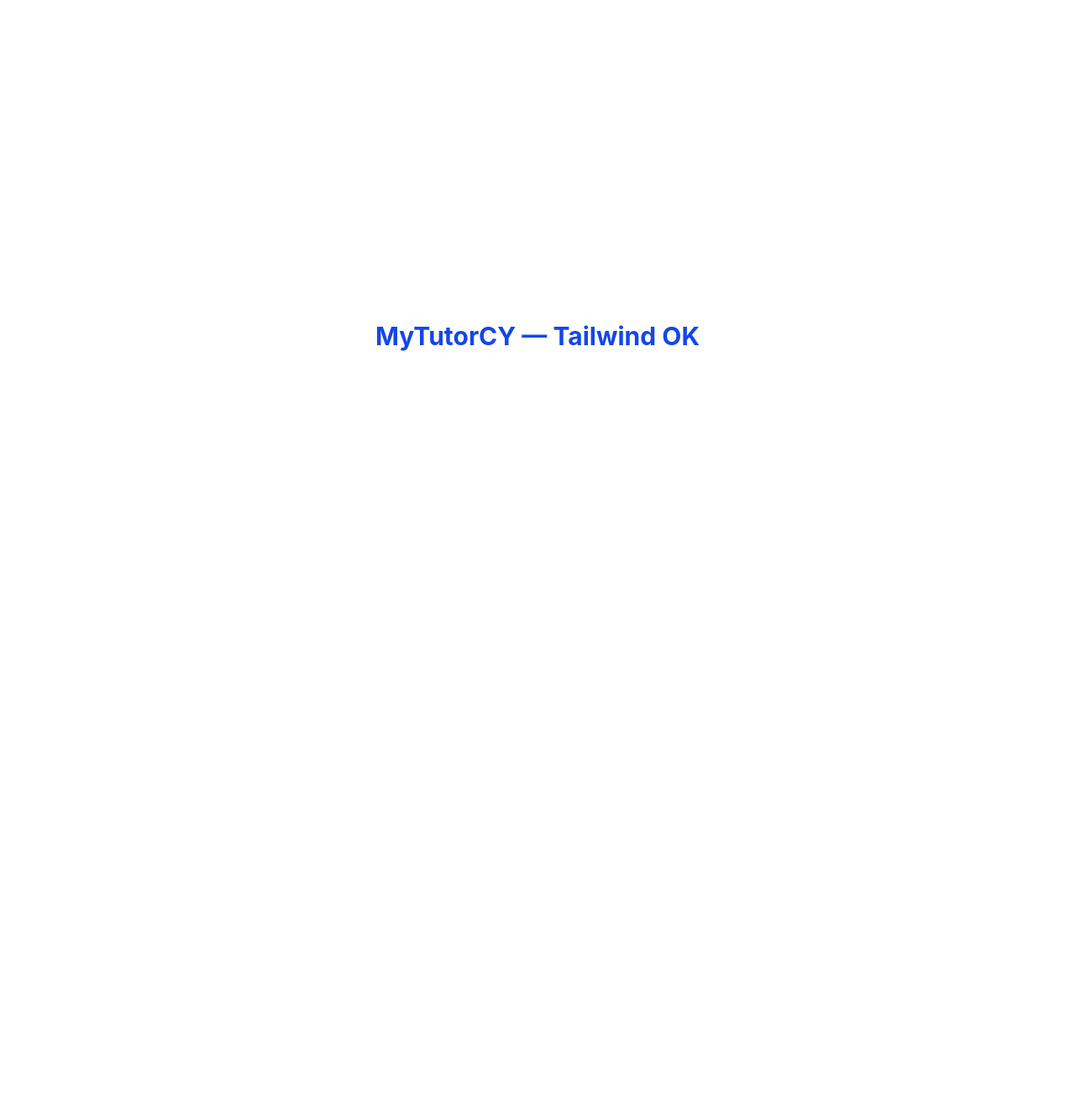
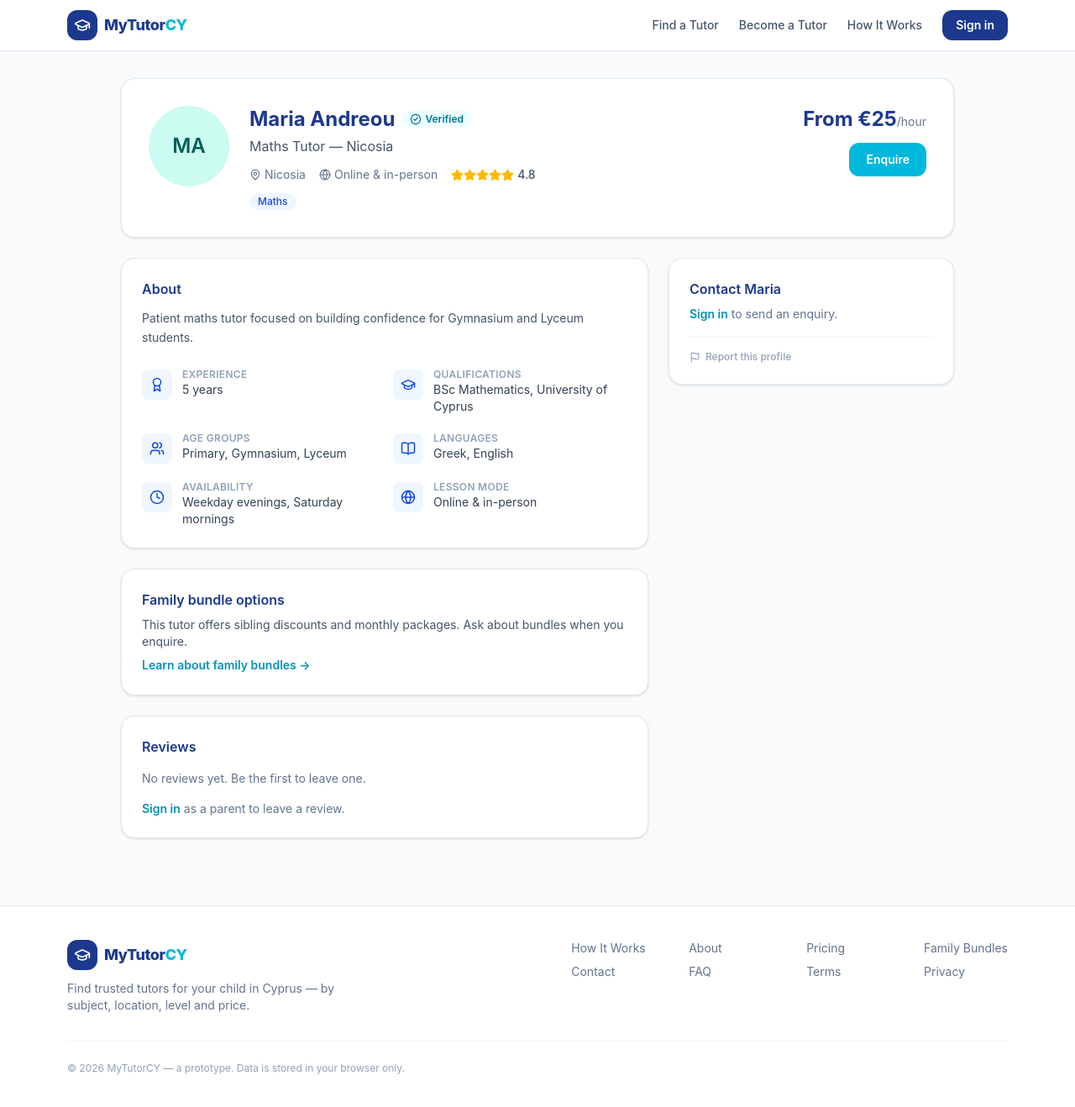
Before and after one commit to geopadev/mytutorcy, a React (Vite) app: page /#/tutor/demo-tutor in a window 1280 px wide. Before the commit this address led to /#/. Shown: the whole page at 84% size. Before the commit the page ends 800 px from the top, so only its background shows below. Built offline with nearby package versions, Linux system fonts and the light colour scheme.

Commit message:
add layout shell and route table

```diff
--- a/src/App.tsx
+++ b/src/App.tsx
@@ -1,9 +1,52 @@
-function App() {
+import { Routes, Route, Link } from 'react-router-dom'
+import Layout from './components/Layout'
+import Home from './pages/Home'
+import FindTutor from './pages/FindTutor'
+import TutorProfile from './pages/TutorProfile'
+import BecomeTutor from './pages/BecomeTutor'
+import Account from './pages/Account'
+import Auth from './pages/Auth'
+import HowItWorks from './pages/static/HowItWorks'
+import About from './pages/static/About'
+import Pricing from './pages/static/Pricing'
+import FamilyBundles from './pages/static/FamilyBundles'
+import Contact from './pages/static/Contact'
+import FAQ from './pages/static/FAQ'
+import Terms from './pages/static/Terms'
+import Privacy from './pages/static/Privacy'
+
+function NotFound() {
   return (
-    <div className="min-h-screen grid place-items-center">
-      <h1 className="text-3xl font-bold text-blue-700">MyTutorCY — Tailwind OK</h1>
+    <div className="mx-auto max-w-xl px-4 py-24 text-center">
+      <p className="text-5xl font-extrabold text-blue-900">404</p>
+      <p className="mt-3 text-slate-500">We couldn't find that page.</p>
+      <Link to="/" className="mt-5 inline-block rounded-xl bg-blue-900 px-5 py-2.5 font-semibold text-white hover:bg-blue-800">
+        Back home
+      </Link>
     </div>
   )
 }
 
-export default App
+export default function App() {
+  return (
+    <Routes>
+      <Route element={<Layout />}>
+        <Route index element={<Home />} />
+        <Route path="find" element={<FindTutor />} />
+        <Route path="tutor/:id" element={<TutorProfile />} />
+        <Route path="become-a-tutor" element={<BecomeTutor />} />
+        <Route path="account" element={<Account />} />
+        <Route path="signin" element={<Auth />} />
+        <Route path="how-it-works" element={<HowItWorks />} />
+        <Route path="about" element={<About />} />
+        <Route path="pricing" element={<Pricing />} />
+        <Route path="family-bundles" element={<FamilyBundles />} />
+        <Route path="contact" element={<Contact />} />
+        <Route path="faq" element={<FAQ />} />
+        <Route path="terms" element={<Terms />} />
+        <Route path="privacy" element={<Privacy />} />
+        <Route path="*" element={<NotFound />} />
+      </Route>
+    </Routes>
+  )
+}
--- /dev/null
+++ b/src/components/Layout.tsx
@@ -0,0 +1,157 @@
+import { useState } from 'react'
+import { Link, NavLink, Outlet, useNavigate } from 'react-router-dom'
+import { GraduationCap, Menu, X, LogOut, UserCircle } from 'lucide-react'
+import { useAuth } from '../context/AuthContext'
+
+const navLinks = [
+  { to: '/find', label: 'Find a Tutor' },
+  { to: '/become-a-tutor', label: 'Become a Tutor' },
+  { to: '/how-it-works', label: 'How It Works' },
+]
+
+const footerLinks: { to: string; label: string }[] = [
+  { to: '/how-it-works', label: 'How It Works' },
+  { to: '/about', label: 'About' },
+  { to: '/pricing', label: 'Pricing' },
+  { to: '/family-bundles', label: 'Family Bundles' },
+  { to: '/contact', label: 'Contact' },
+  { to: '/faq', label: 'FAQ' },
+  { to: '/terms', label: 'Terms' },
+  { to: '/privacy', label: 'Privacy' },
+]
+
+function Logo() {
+  return (
+    <Link to="/" className="flex items-center gap-2 font-extrabold tracking-tight text-blue-900">
+      <span className="grid h-9 w-9 place-items-center rounded-xl bg-blue-900 text-white">
+        <GraduationCap size={20} />
+      </span>
+      <span className="text-lg">
+        MyTutor<span className="text-cyan-500">CY</span>
+      </span>
+    </Link>
+  )
+}
+
+export default function Layout() {
+  const { user, signOut } = useAuth()
+  const navigate = useNavigate()
+  const [open, setOpen] = useState(false)
+
+  async function handleSignOut() {
+    await signOut()
+    setOpen(false)
+    navigate('/')
+  }
+
+  const linkCls = ({ isActive }: { isActive: boolean }) =>
+    `text-sm font-medium transition hover:text-cyan-600 ${isActive ? 'text-cyan-600' : 'text-slate-600'}`
+
+  return (
+    <div className="flex min-h-screen flex-col bg-slate-50">
+      <header className="sticky top-0 z-30 border-b border-slate-200 bg-white/90 backdrop-blur">
+        <div className="mx-auto flex max-w-6xl items-center justify-between px-4 py-3">
+          <Logo />
+
+          <nav className="hidden items-center gap-6 md:flex">
+            {navLinks.map((l) => (
+              <NavLink key={l.to} to={l.to} className={linkCls}>
+                {l.label}
+              </NavLink>
+            ))}
+            {user ? (
+              <div className="flex items-center gap-3">
+                <Link
+                  to="/account"
+                  className="flex items-center gap-1.5 text-sm font-medium text-blue-900 hover:text-cyan-600"
+                >
+                  <UserCircle size={18} /> Account
+                </Link>
+                <button
+                  type="button"
+                  onClick={handleSignOut}
+                  className="flex items-center gap-1.5 text-sm font-medium text-slate-500 hover:text-rose-500"
+                >
+                  <LogOut size={16} /> Sign out
+                </button>
+              </div>
+            ) : (
+              <Link
+                to="/signin"
+                className="rounded-xl bg-blue-900 px-4 py-2 text-sm font-semibold text-white transition hover:bg-blue-800"
+              >
+                Sign in
+              </Link>
+            )}
+          </nav>
+
+          <button
+            type="button"
+            className="rounded-lg p-2 text-slate-600 md:hidden"
+            onClick={() => setOpen((o) => !o)}
+            aria-label="Toggle menu"
+          >
+            {open ? <X size={22} /> : <Menu size={22} />}
+          </button>
+        </div>
+
+        {open && (
+          <nav className="border-t border-slate-200 bg-white px-4 py-3 md:hidden">
+            <div className="flex flex-col gap-3">
+              {navLinks.map((l) => (
+                <NavLink key={l.to} to={l.to} className={linkCls} onClick={() => setOpen(false)}>
+                  {l.label}
+                </NavLink>
+              ))}
+              {user ? (
+                <>
+                  <NavLink to="/account" className={linkCls} onClick={() => setOpen(false)}>
+                    Account
+                  </NavLink>
+                  <button
+                    type="button"
+                    onClick={handleSignOut}
+                    className="flex items-center gap-1.5 text-left text-sm font-medium text-rose-500"
+                  >
+                    <LogOut size={16} /> Sign out
+                  </button>
+                </>
+              ) : (
+                <NavLink to="/signin" className={linkCls} onClick={() => setOpen(false)}>
+                  Sign in
+                </NavLink>
+              )}
+            </div>
+          </nav>
+        )}
+      </header>
+
+      <main className="flex-1">
+        <Outlet />
+      </main>
+
+      <footer className="mt-12 border-t border-slate-200 bg-white">
+        <div className="mx-auto max-w-6xl px-4 py-10">
+          <div className="flex flex-col gap-6 md:flex-row md:items-start md:justify-between">
+            <div className="max-w-xs">
+              <Logo />
+              <p className="mt-3 text-sm text-slate-500">
+                Find trusted tutors for your child in Cyprus — by subject, location, level and price.
+              </p>
+            </div>
+            <div className="grid grid-cols-2 gap-x-10 gap-y-2 sm:grid-cols-4">
+              {footerLinks.map((l) => (
+                <Link key={l.to} to={l.to} className="text-sm text-slate-500 transition hover:text-cyan-600">
+                  {l.label}
+                </Link>
+              ))}
+            </div>
+          </div>
+          <p className="mt-8 border-t border-slate-100 pt-6 text-xs text-slate-400">
+            © {new Date().getFullYear()} MyTutorCY — a prototype. Data is stored in your browser only.
+          </p>
+        </div>
+      </footer>
+    </div>
+  )
+}
```
